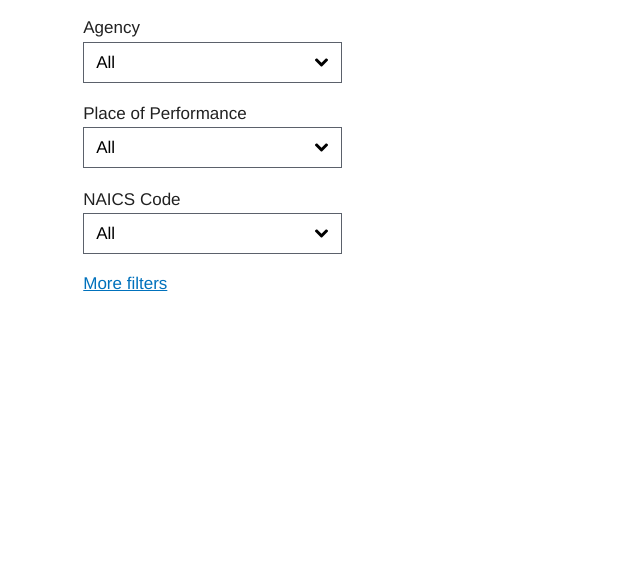
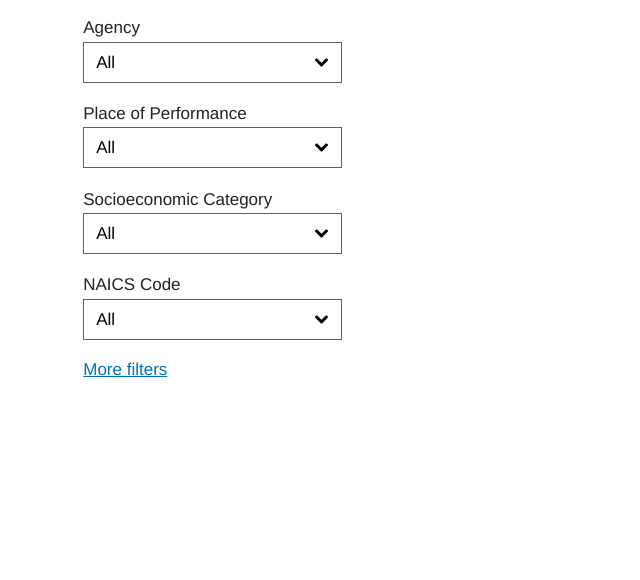
Before and after one commit to 18F/forecast, a Django app: template forecast-admin/forecast/opportunities/templates/main.html in a window 1280 px wide. Shown: the part 238-818 px from the top of the page, without its empty margins (0-640 px from the left). Run offline with Django 3.2, Linux system fonts and the light colour scheme; the template is opened without the code that fills it, so the values that code supplies are empty; parts of the project's set-up code (start-up, migrations or seed data) failed here and were passed over.

Commit message:
Added new dropdowns to HTML/JS - doesn't seem to work yet.

```diff
--- a/forecast-admin/forecast/opportunities/templates/includes/filters.html
+++ b/forecast-admin/forecast/opportunities/templates/includes/filters.html
@@ -18,7 +18,12 @@
   </div>
 
   <!-- Socioeconomic Category -->
-  <!-- FIXME -->
+  <div class="form-group-dropdown">
+  <label for="socioeconomic-dropdown">Socioeconomic Category</label>
+  <select name="socioeconomic-dropdown" id="socioeconomic-dropdown" >
+    <option default value="all">All</option>
+  </select>
+  </div>
 
   <!-- NAICS Code -->
   <div class="form-group-dropdown">
@@ -52,7 +57,12 @@
     </div>
 
     <!-- Contract Type -->
-    <!-- FIXME -->
+    <div class="form-group-dropdown">
+    <label for="contract_type-dropdown">Contract Type</label>
+    <select name="contract_type-dropdown" id="contract_type-dropdown" >
+      <option default value="all">All</option>
+    </select>
+    </div>
 
     <!-- Award Status -->
     <div class="form-group-dropdown">
--- a/forecast-admin/forecast/static/assets/js/src/pagination.js
+++ b/forecast-admin/forecast/static/assets/js/src/pagination.js
@@ -27,7 +27,8 @@ var listOptions = {
     'contract_type',
     'office',
     'dollar_value_min',
-    'dollar_value_max'
+    'dollar_value_max',
+    'socioeconomic'
   ],
   page: opportunitiesPerPage,
   plugins: [
```
